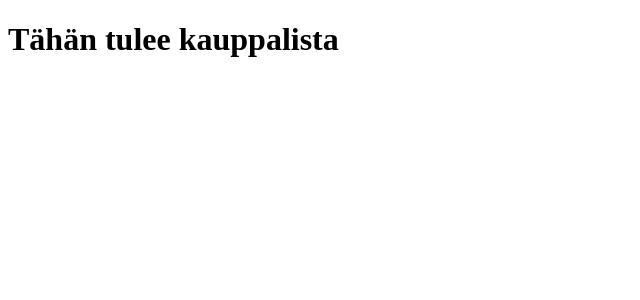
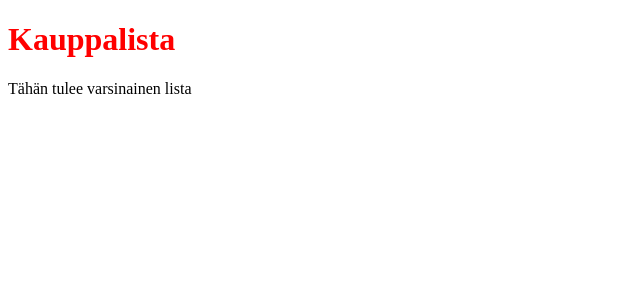
Before and after one commit to pelammin77/Angular-kauppalista, an Angular app in the folder kauppalista/: page / in a window 1280 px wide. Shown: the top 300 px of the page, without its empty margins (0-640 px from the left). Built offline with nearby package versions, Linux system fonts and the light colour scheme.

Commit message:
Lista component mukaan sovellukseen ja näkyviin

```diff
--- a/kauppalista/src/app/app.component.css
+++ b/kauppalista/src/app/app.component.css
@@ -0,0 +1,5 @@
+h1{
+
+   color:  red;
+
+}
--- a/kauppalista/src/app/app.component.html
+++ b/kauppalista/src/app/app.component.html
@@ -1,3 +1,4 @@
 <h1>
   {{title}}
 </h1>
+<app-lista>    </app-lista>
--- a/kauppalista/src/app/app.component.ts
+++ b/kauppalista/src/app/app.component.ts
@@ -1,10 +1,12 @@
 import { Component } from '@angular/core';
+//import {ListaComponent} from './lista/lista.component';
 
 @Component({
   selector: 'app-root',
   templateUrl: './app.component.html',
-  styleUrls: ['./app.component.css']
+  styleUrls: ['./app.component.css'],
+  // tslint:disable-next-line:whitespace
 })
 export class AppComponent {
-  title = 'Tähän tulee kauppalista';
+  title = 'Kauppalista';
 }
--- a/kauppalista/src/app/lista/lista.component.html
+++ b/kauppalista/src/app/lista/lista.component.html
@@ -1,3 +1,4 @@
 <p>
-  lista works!
+  Tähän tulee varsinainen lista
+
 </p>
```
